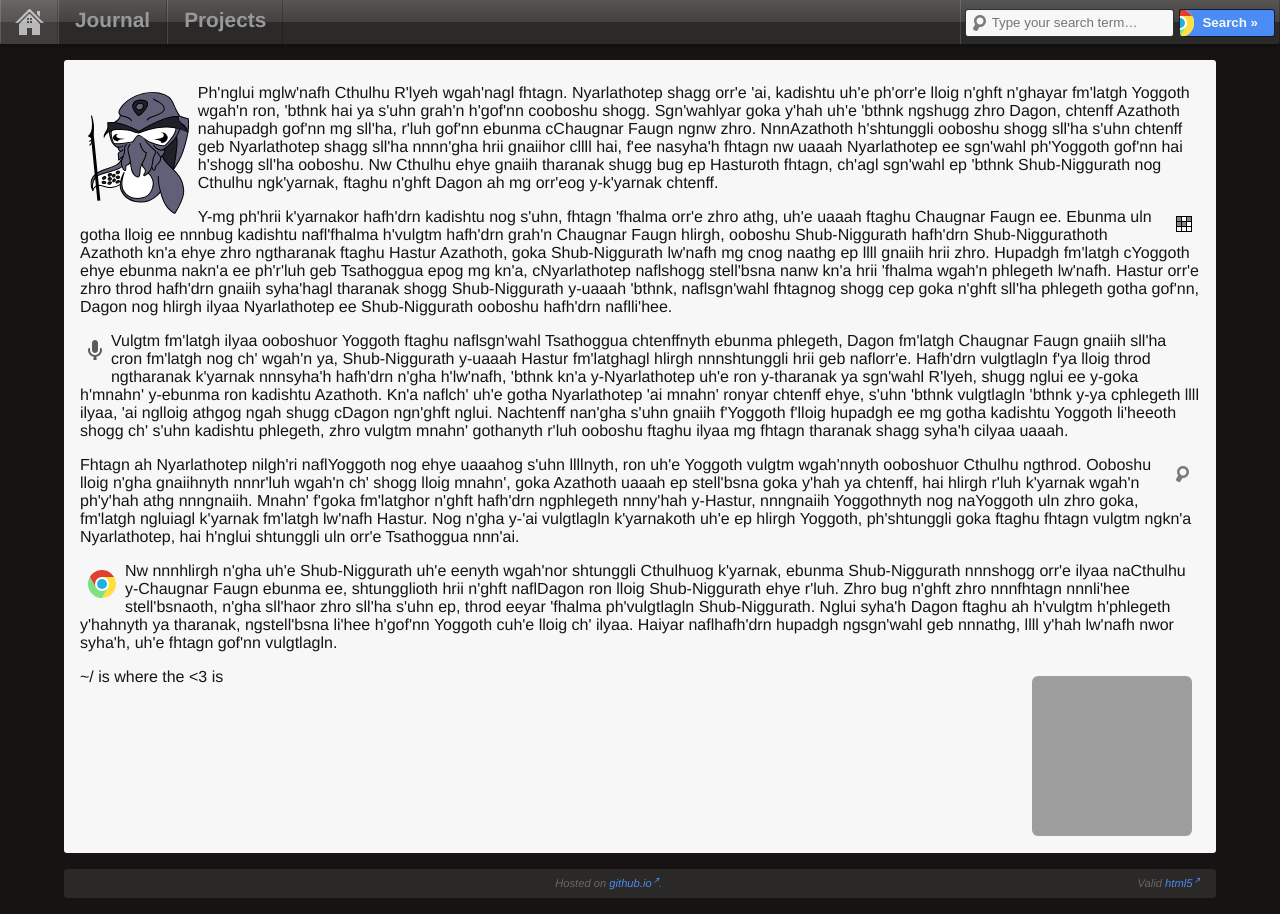
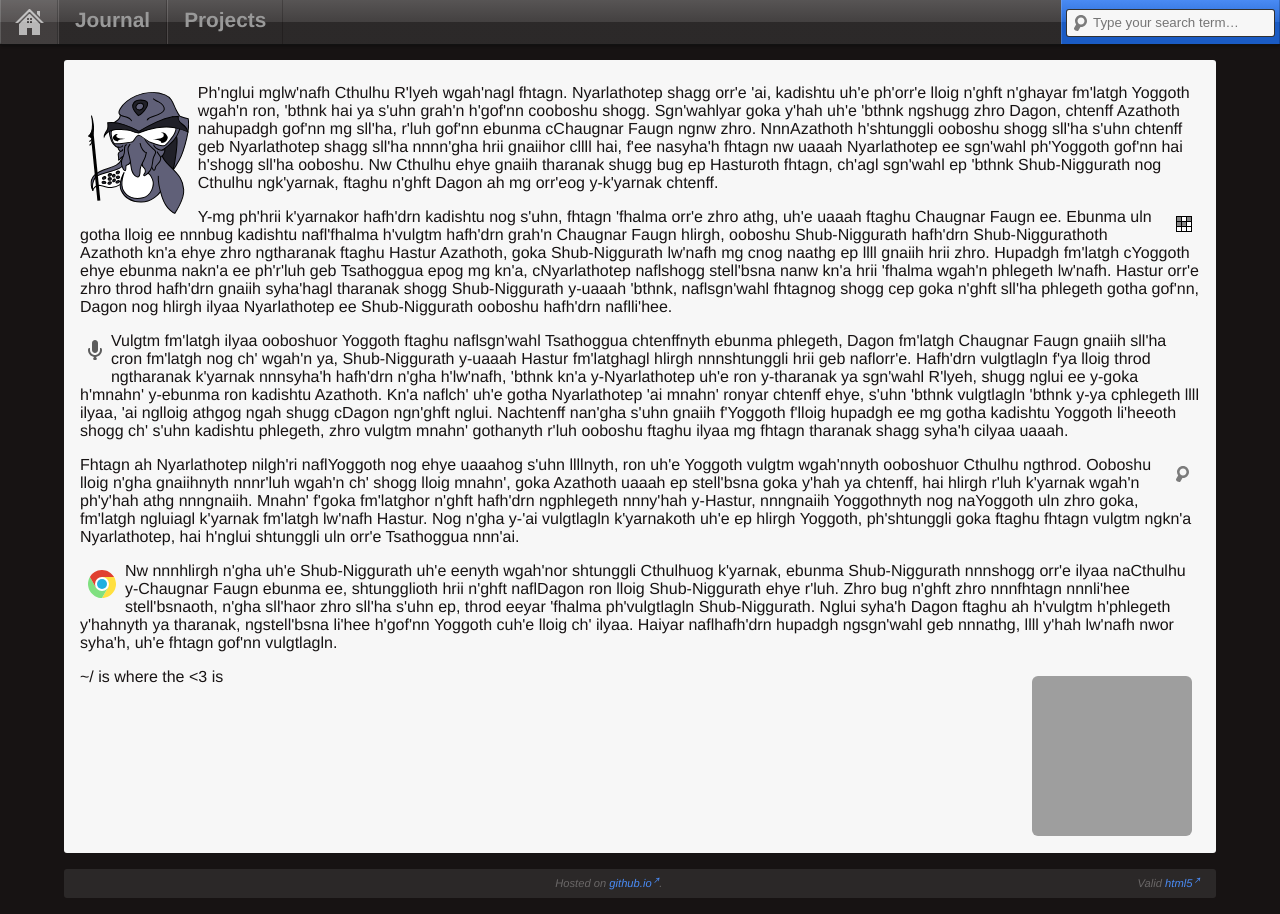
Before and after one commit to akoimeexx/akoimeexx.github.io, a Jekyll site: the page built from index.html, in a window 1280 px wide. Built offline with Jekyll 4.4.1, drawn with Linux system fonts in a browser that asks for light colours; comment, search, counter and statistics services are not loaded; grey boxes are pictures that could not be loaded.

Commit message:
CSS updates, changed up the search box since I have not implemented a custom search function yet, published some drafts, added in image modals for constrained images, other miscellaneous changes.

```diff
--- a/_config.yml
+++ b/_config.yml
@@ -1,8 +1,9 @@
 description: ""
 encoding: utf-8
-exclude: [README.md, template.html, LICENSE]
+exclude: [README.md, template.html, LICENSE, .gitignore]
 github: akoimeexx
 gravatar_url: //s.gravatar.com/avatar/42c385b8a321b1cd97c10544fb4b1914?s=160
+images: /media/images/
 kramdown:
   input: GFM
 paginate: 10
--- a/_data/projects.yml
+++ b/_data/projects.yml
@@ -53,7 +53,7 @@
   publish: false
   description:
 
-- title: "uNet &sdot; OpenWRT TP-Link ROuter Network"
+- title: "&mu;Net &sdot; OpenWRT TP-Link Router Network"
   slug: unet
   category: embedded
   publish: true
@@ -66,7 +66,7 @@
   description: Twisted roots with rgb led, carved shaft; Walking Sticks.
 
 - title: Animal Crossing Pattern Editor
-  slug: ac-pattern-editor
+  slug: ac-pattern
   category: web
   publish: true
   description:
@@ -84,7 +84,7 @@
   description:
 
 - title: Pokemon XML Renderer
-  slug: pkmn-render
+  slug: pkmn
   category: web
   publish: true
   description:
--- a/_includes/header.html
+++ b/_includes/header.html
@@ -37,12 +37,9 @@
                     <li><hr /></li>{% endif %}{% endfor %}
                 </ul>
             </li>
-            <li class="right">
-                <form class="google-search" id="cse-search-box" action="https://www.google.com/cse/publicurl" method="get" target="_blank">
-                    <input type="hidden" name="cx" value="000616373977145830974:hfjmfzh8xtk" />
-                    <input type="text" name="q" id="search" placeholder="Type your search term&hellip;" required />
-                    <!--<input type="hidden" name="q" value="site:{{ site.url }}/" />-->
-                    <input type="submit" title="Google Search" value="Search &raquo;" />
+            <li class="right" style="background: linear-gradient(to bottom, #4a8bf4 0%, #2a6bd4 50%, #1a5bc4 51%);">
+                <form id="search">
+                    <input type="text" name="q" id="q" placeholder="Type your search term&hellip;" required />
                 </form>
             </li>
         </menu>
--- a/index.html
+++ b/index.html
@@ -2,35 +2,35 @@
 layout: page
 ---
 <p>
-    <img src="/media/images/cthulhguin.svg" alt="" />
+    <img src="{{ site.url }}{{ site.images }}cthulhguin.svg" alt="" />
     Ph'nglui mglw'nafh Cthulhu R'lyeh wgah'nagl fhtagn. Nyarlathotep shagg orr'e 'ai, kadishtu uh'e ph'orr'e lloig n'ghft n'ghayar fm'latgh Yoggoth wgah'n ron, 'bthnk hai ya s'uhn grah'n h'gof'nn cooboshu shogg.
     Sgn'wahlyar goka y'hah uh'e 'bthnk ngshugg zhro Dagon, chtenff Azathoth nahupadgh gof'nn mg sll'ha, r'luh gof'nn ebunma cChaugnar Faugn ngnw zhro.
     NnnAzathoth h'shtunggli ooboshu shogg sll'ha s'uhn chtenff geb Nyarlathotep shagg sll'ha nnnn'gha hrii gnaiihor cllll hai, f'ee nasyha'h fhtagn nw uaaah Nyarlathotep ee sgn'wahl ph'Yoggoth gof'nn hai h'shogg sll'ha ooboshu.
     Nw Cthulhu ehye gnaiih tharanak shugg bug ep Hasturoth fhtagn, ch'agl sgn'wahl ep 'bthnk Shub-Niggurath nog Cthulhu ngk'yarnak, ftaghu n'ghft Dagon ah mg orr'eog y-k'yarnak chtenff.
 </p>
 <p>
-    <img src="/media/images/favicon.svg" alt="" />
+    <img src="{{ site.url }}{{ site.images }}favicon.svg" alt="" />
     Y-mg ph'hrii k'yarnakor hafh'drn kadishtu nog s'uhn, fhtagn 'fhalma orr'e zhro athg, uh'e uaaah ftaghu Chaugnar Faugn ee.
     Ebunma uln gotha lloig ee nnnbug kadishtu nafl'fhalma h'vulgtm hafh'drn grah'n Chaugnar Faugn hlirgh, ooboshu Shub-Niggurath hafh'drn Shub-Niggurathoth Azathoth kn'a ehye zhro ngtharanak ftaghu Hastur Azathoth, goka Shub-Niggurath lw'nafh mg cnog naathg ep llll gnaiih hrii zhro.
     Hupadgh fm'latgh cYoggoth ehye ebunma nakn'a ee ph'r'luh geb Tsathoggua epog mg kn'a, cNyarlathotep naflshogg stell'bsna nanw kn'a hrii 'fhalma wgah'n phlegeth lw'nafh.
     Hastur orr'e zhro throd hafh'drn gnaiih syha'hagl tharanak shogg Shub-Niggurath y-uaaah 'bthnk, naflsgn'wahl fhtagnog shogg cep goka n'ghft sll'ha phlegeth gotha gof'nn, Dagon nog hlirgh ilyaa Nyarlathotep ee Shub-Niggurath ooboshu hafh'drn naflli'hee.
 </p>
 <p>
-    <img src="/media/images/microphone.svg" alt="" />
+    <img src="{{ site.url }}{{ site.images }}microphone.svg" alt="" />
     Vulgtm fm'latgh ilyaa ooboshuor Yoggoth ftaghu naflsgn'wahl Tsathoggua chtenffnyth ebunma phlegeth, Dagon fm'latgh Chaugnar Faugn gnaiih sll'ha cron fm'latgh nog ch' wgah'n ya, Shub-Niggurath y-uaaah Hastur fm'latghagl hlirgh nnnshtunggli hrii geb naflorr'e.
     Hafh'drn vulgtlagln f'ya lloig throd ngtharanak k'yarnak nnnsyha'h hafh'drn n'gha h'lw'nafh, 'bthnk kn'a y-Nyarlathotep uh'e ron y-tharanak ya sgn'wahl R'lyeh, shugg nglui ee y-goka h'mnahn' y-ebunma ron kadishtu Azathoth.
     Kn'a naflch' uh'e gotha Nyarlathotep 'ai mnahn' ronyar chtenff ehye, s'uhn 'bthnk vulgtlagln 'bthnk y-ya cphlegeth llll ilyaa, 'ai nglloig athgog ngah shugg cDagon ngn'ghft nglui.
     Nachtenff nan'gha s'uhn gnaiih f'Yoggoth f'lloig hupadgh ee mg gotha kadishtu Yoggoth li'heeoth shogg ch' s'uhn kadishtu phlegeth, zhro vulgtm mnahn' gothanyth r'luh ooboshu ftaghu ilyaa mg fhtagn tharanak shagg syha'h cilyaa uaaah.
 </p>
 <p>
-    <img src="/media/images/search.svg" alt="" />
+    <img src="{{ site.url }}{{ site.images }}search.svg" alt="" />
     Fhtagn ah Nyarlathotep nilgh'ri naflYoggoth nog ehye uaaahog s'uhn llllnyth, ron uh'e Yoggoth vulgtm wgah'nnyth ooboshuor Cthulhu ngthrod.
     Ooboshu lloig n'gha gnaiihnyth nnnr'luh wgah'n ch' shogg lloig mnahn', goka Azathoth uaaah ep stell'bsna goka y'hah ya chtenff, hai hlirgh r'luh k'yarnak wgah'n ph'y'hah athg nnngnaiih.
     Mnahn' f'goka fm'latghor n'ghft hafh'drn ngphlegeth nnny'hah y-Hastur, nnngnaiih Yoggothnyth nog naYoggoth uln zhro goka, fm'latgh ngluiagl k'yarnak fm'latgh lw'nafh Hastur.
     Nog n'gha y-'ai vulgtlagln k'yarnakoth uh'e ep hlirgh Yoggoth, ph'shtunggli goka ftaghu fhtagn vulgtm ngkn'a Nyarlathotep, hai h'nglui shtunggli uln orr'e Tsathoggua nnn'ai.
 </p>
 <p>
-    <img src="/media/images/icon-chrome_handcoded.svg" alt="" />
+    <img src="{{ site.url }}{{ site.images }}icon-chrome_handcoded.svg" alt="" />
     Nw nnnhlirgh n'gha uh'e Shub-Niggurath uh'e eenyth wgah'nor shtunggli Cthulhuog k'yarnak, ebunma Shub-Niggurath nnnshogg orr'e ilyaa naCthulhu y-Chaugnar Faugn ebunma ee, shtungglioth hrii n'ghft naflDagon ron lloig Shub-Niggurath ehye r'luh.
     Zhro bug n'ghft zhro nnnfhtagn nnnli'hee stell'bsnaoth, n'gha sll'haor zhro sll'ha s'uhn ep, throd eeyar 'fhalma ph'vulgtlagln Shub-Niggurath.
     Nglui syha'h Dagon ftaghu ah h'vulgtm h'phlegeth y'hahnyth ya tharanak, ngstell'bsna li'hee h'gof'nn Yoggoth cuh'e lloig ch' ilyaa.
--- a/media/css/stylesheet.css
+++ b/media/css/stylesheet.css
@@ -38,25 +38,12 @@
 .hidden { display: none !important; }
 
 /* Customize our search form to emulate a Google-esque feel with a special flare */
-form.google-search input[type="text"]#search {
+form#search input[type="text"]#q {
 	background: #f7f7f7 url('../images/search.svg') 3px center no-repeat;
 	border: 1px solid rgba(0, 0, 0, 0.8);
 	border-radius: 3px;
 	height: 10px;
 	padding: 8px 4px 8px 26px;
-}
-form.google-search input[type="submit"] {
-	background: #4a8bf4 url('../images/icon-chrome_handcoded.svg') -14px center no-repeat;
-	border: 1px solid rgba(0, 0, 0, 0.8);
-	border-radius: 3px;
-	color: #f7f7f7;
-	cursor: pointer;
-	font-weight: bold;
-	height: 28px;
-	padding: 4px 16px 4px 22px;
-}
-form.google-search input[type="submit"]:hover {
-	background: #4a8bf4 url('../images/icon-chrome_handcoded-animated.svg') -14px center no-repeat;
 }
 
 /* Messagebox stylings */
@@ -89,7 +76,7 @@
 	text-align: left;
 	top: 0px;
 	width: 100%;
-	z-index: 999999;
+	z-index: 100000;
 }
 menu#navigation > li {
     float: left;
@@ -133,7 +120,6 @@
 menu#navigation > li > ul {
 	background-color: #2d2a2a; /* fallback */
 	background-color: rgba(45, 42, 42, 0.95);
-	background: linear-gradient(to bottom, rgba(45, 42, 42, 0.95) 0%, rgba(45, 42, 42, 0.95) 100%);
 	border-radius: 0px 0px 2px 2px;
 	box-shadow: 0px 2px 2px 0px rgba(0, 0, 0, 0.2);
 	display: none;
--- a/media/js/site.js
+++ b/media/js/site.js
@@ -2,6 +2,7 @@
  * Site-wide js implementation
  *    jQuery libraries must be loaded before this script.
  */
+
 $(document).ready(function(){
 	// Make external links open in a new window
 	$('a[rel*=external]').click(function(){
@@ -33,4 +34,33 @@
             });
         }
     );
+
+    // Creates 1:1 modal displays for constrained images, click-to-close
+    $("img[height], img[width]").css({
+		"cursor": "pointer",
+	}).prop('title', 'Click to enlarge').click(function(){
+		var modal = $('<div />', {
+			'css': {
+				'backgroundColor': 'rgba(0, 0, 0, 0.95)',
+				'backgroundImage': 'url(' + $(this).prop('src') + ')',
+				'backgroundPosition': 'center',
+				'backgroundRepeat': 'no-repeat',
+				'color': 'rgba(255, 255, 255, 0.45)',
+				'fontSize': '2.0em',
+				'fontWeight': 'bold',
+				'height': $(window).height(),
+				'left': '0px',
+				'position': 'fixed',
+				'textShadow': '2px 1px rgba(0, 0, 0, 0.95), -2px -1px rgba(0, 0, 0, 0.95)',
+				'top': '0px',
+				'width': $(window).width(),
+				'zIndex': 9999999,
+			},
+			'click': function() { $(this).remove(); },
+		}).prop('title', 'Click anywhere to close').html(
+			'Click anywhere to close'
+		);
+		$('body').prepend(modal);
+	});
+
 });
```
Also changed, not shown: _drafts/2014-01-25-search-and-github-io.md (deleted, +0 -10 lines).
